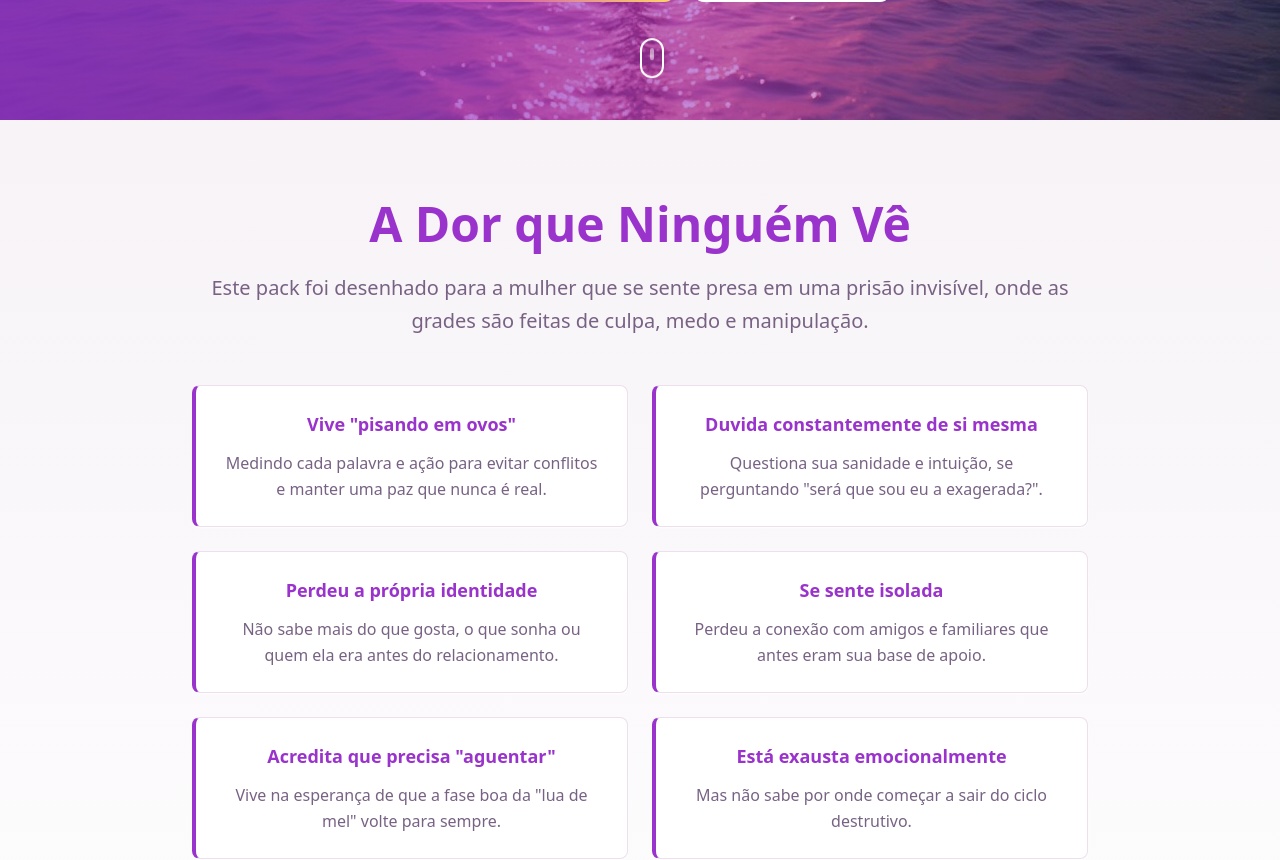
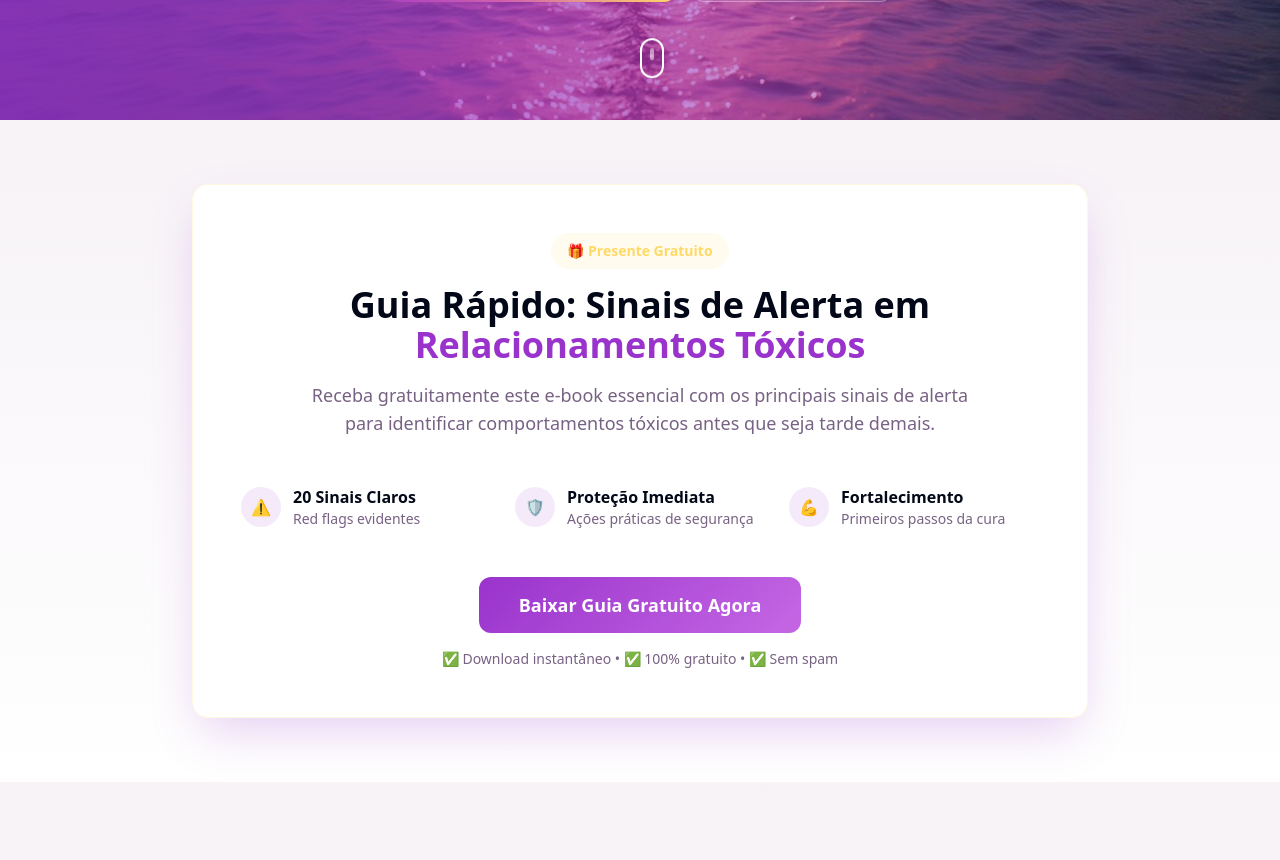
Before and after one commit to ViviPepper/liberta-seu-ser, a React (Vite) app: page / in a window 1280 px wide. Shown: the part 680-1540 px from the top of the page. Built offline with nearby package versions, Linux system fonts and the light colour scheme.

Commit message:
Refactor: Update "Saiba Mais" button
Update the "Saiba Mais" button to have a contrasting color and add a digital download offer for an e-book.

```diff
--- a/src/components/Hero.tsx
+++ b/src/components/Hero.tsx
@@ -44,7 +44,7 @@ export default function Hero() {
               <Button variant="liberation" size="xl" className="min-w-[200px]">
                 Comece Sua Libertação
               </Button>
-              <Button variant="outline" size="xl" className="min-w-[200px] border-white text-white hover:bg-white hover:text-primary">
+              <Button variant="ghost-white" size="xl" className="min-w-[200px]">
                 Saiba Mais
               </Button>
             </div>
--- /dev/null
+++ b/src/components/LeadMagnet.tsx
@@ -0,0 +1,68 @@
+import { Button } from "@/components/ui/button";
+
+export default function LeadMagnet() {
+  return (
+    <section className="py-16 bg-gradient-subtle">
+      <div className="container mx-auto px-4">
+        <div className="max-w-4xl mx-auto text-center">
+          <div className="bg-card rounded-2xl p-8 md:p-12 shadow-elegant border border-accent/20">
+            <div className="space-y-6">
+              <div className="space-y-4">
+                <div className="inline-flex items-center px-4 py-2 bg-accent/10 text-accent rounded-full text-sm font-semibold">
+                  🎁 Presente Gratuito
+                </div>
+                <h2 className="text-3xl md:text-4xl font-bold text-card-foreground">
+                  Guia Rápido: Sinais de Alerta em
+                  <span className="block text-primary">Relacionamentos Tóxicos</span>
+                </h2>
+                <p className="text-lg text-muted-foreground max-w-2xl mx-auto">
+                  Receba gratuitamente este e-book essencial com os principais sinais de alerta
+                  para identificar comportamentos tóxicos antes que seja tarde demais.
+                </p>
+              </div>
+
+              <div className="grid md:grid-cols-3 gap-6 py-6">
+                <div className="flex items-center gap-3">
+                  <div className="w-10 h-10 bg-primary/10 text-primary rounded-full flex items-center justify-center">
+                    ⚠️
+                  </div>
+                  <div className="text-left">
+                    <h3 className="font-semibold text-card-foreground">20 Sinais Claros</h3>
+                    <p className="text-sm text-muted-foreground">Red flags evidentes</p>
+                  </div>
+                </div>
+                <div className="flex items-center gap-3">
+                  <div className="w-10 h-10 bg-primary/10 text-primary rounded-full flex items-center justify-center">
+                    🛡️
+                  </div>
+                  <div className="text-left">
+                    <h3 className="font-semibold text-card-foreground">Proteção Imediata</h3>
+                    <p className="text-sm text-muted-foreground">Ações práticas de segurança</p>
+                  </div>
+                </div>
+                <div className="flex items-center gap-3">
+                  <div className="w-10 h-10 bg-primary/10 text-primary rounded-full flex items-center justify-center">
+                    💪
+                  </div>
+                  <div className="text-left">
+                    <h3 className="font-semibold text-card-foreground">Fortalecimento</h3>
+                    <p className="text-sm text-muted-foreground">Primeiros passos da cura</p>
+                  </div>
+                </div>
+              </div>
+
+              <div className="space-y-4">
+                <Button variant="hero" size="xl" className="min-w-[280px]">
+                  Baixar Guia Gratuito Agora
+                </Button>
+                <p className="text-sm text-muted-foreground">
+                  ✅ Download instantâneo • ✅ 100% gratuito • ✅ Sem spam
+                </p>
+              </div>
+            </div>
+          </div>
+        </div>
+      </div>
+    </section>
+  );
+}
--- a/src/components/ui/button.tsx
+++ b/src/components/ui/button.tsx
@@ -21,6 +21,7 @@ const buttonVariants = cva(
         hero: "bg-gradient-primary text-primary-foreground hover:shadow-glow transform hover:-translate-y-0.5 transition-all duration-300 font-semibold",
         liberation: "bg-gradient-hero text-primary-foreground hover:shadow-elegant transform hover:scale-105 transition-all duration-300 font-bold",
         glow: "bg-primary-glow text-primary-foreground shadow-glow hover:shadow-elegant hover:bg-primary-dark transition-all duration-300",
+        "ghost-white": "bg-white/10 text-white border border-white/30 hover:bg-white/20 hover:border-white/50 backdrop-blur-sm transition-all duration-300",
       },
       size: {
         default: "h-10 px-4 py-2",
--- a/src/pages/Index.tsx
+++ b/src/pages/Index.tsx
@@ -1,4 +1,5 @@
 import Hero from "@/components/Hero";
+import LeadMagnet from "@/components/LeadMagnet";
 import PainRecognition from "@/components/PainRecognition";
 import Transformation from "@/components/Transformation";
 import PackContents from "@/components/PackContents";
@@ -8,6 +9,7 @@ const Index = () => {
   return (
     <div className="min-h-screen">
       <Hero />
+      <LeadMagnet />
       <PainRecognition />
       <Transformation />
       <PackContents />
```
